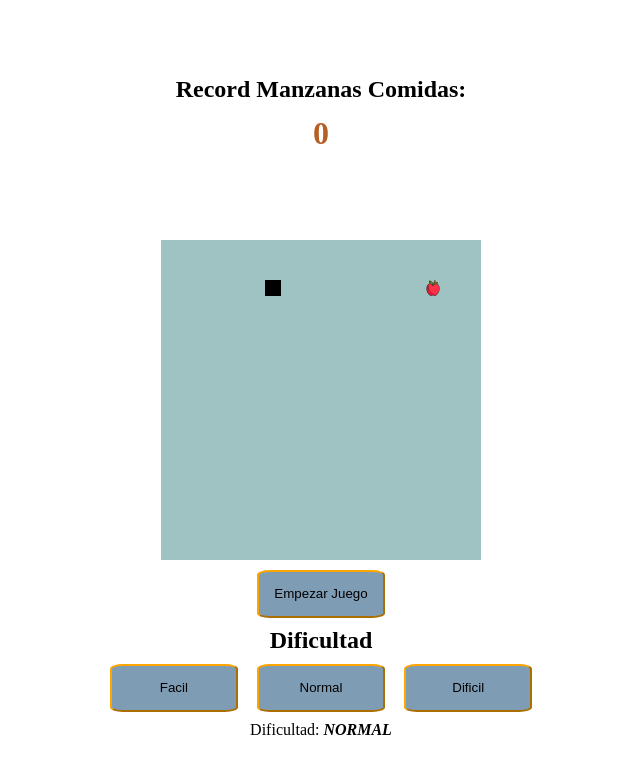
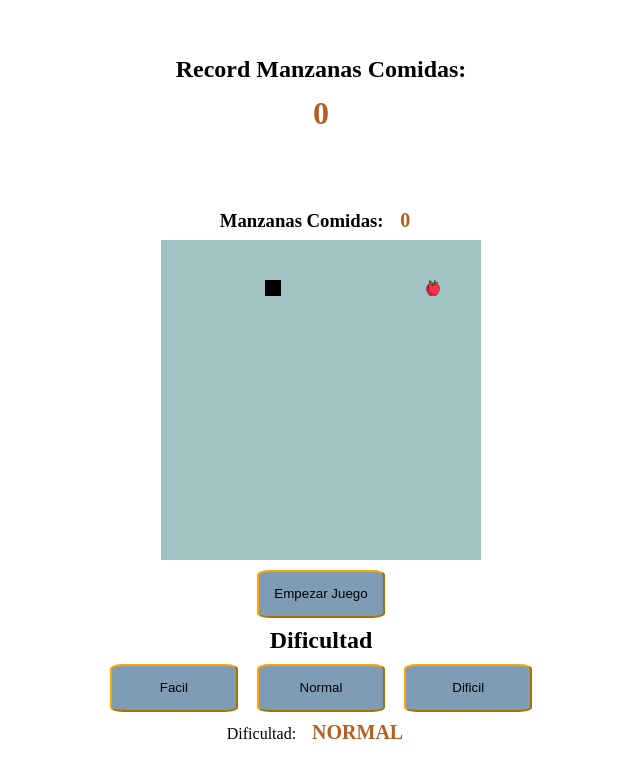
Before and after one commit to Ignacio-Joaquin-Garcia/Snake-Game, a plain HTML site: page index.html in a window 1280 px wide. Both pictures are taken after a click on the button "Empezar Juego". Shown: the whole page, without its empty margins (319-959 px from the left). Drawn offline with Linux system fonts and the light colour scheme.

Commit message:
record manzanas y LocalStorage

```diff
--- a/index.html
+++ b/index.html
@@ -7,10 +7,13 @@
     <link rel="stylesheet" href="style.css">
 </head>
 <body>
-    <div class="record">
-        <h1>Record Manzanas Comidas: </h1>
-        <p id="recordAppleEaten">0</p>
-    </div>
+    <section class="record">
+        <div>
+            <h1>Record Manzanas Comidas: </h1>
+            <p id="recordAppleEaten">0</p>
+        </div>
+        <h3>Manzanas Comidas: <span id="appleEatenInGame">0</span></h3>
+    </section>
     <main id="game"></main>
     <section class="gameDisplay">
         <button id="start" type="submit">Empezar Juego</button>
--- a/index.js
+++ b/index.js
@@ -1,7 +1,17 @@
+const startGame = document.getElementById("start");
+
+const pAppleRecord = document.getElementById("recordAppleEaten");
+const appleEatenInGame = document.getElementById("appleEatenInGame");
+
 const apple = document.getElementById("apple");
 let appleEaten = 0;
-const startGame = document.getElementById("start");
-const pAppleRecord = document.getElementById("recordAppleEaten");
+let appleRecordStorage = localStorage.getItem("appleRecord");
+let appleRecord = 0;
+if (appleRecordStorage != null){
+    console.log("si")
+    appleRecord = Number(appleRecordStorage)
+    pAppleRecord.textContent = appleRecord;
+}
 
 const dEasy = document.getElementById("dEasy");
 const dNormal = document.getElementById("dNormal");
@@ -27,6 +37,7 @@ function randomNumber(min, max){
 function game(){
     //Parametros Iniciales del Juego
     startGame.removeEventListener("click", game); //Removemos Boton de Iniciar Juego
+    appleEatenInGame.textContent = appleEaten;
     let tail = 0;
     tailDirection = [];
     tailTrack = false;
@@ -138,6 +149,12 @@ function game(){
             playerPosition.x = randomNumber(1,10);
             playerPosition.y = randomNumber(1,10);
             clearInterval(gameProgress);
+            if (appleEaten > appleRecord){
+                appleRecord = appleEaten
+                pAppleRecord.textContent = appleRecord;
+                localStorage.setItem("appleRecord", appleRecord);
+            }
+            appleEaten = 0;
 
             startGame.addEventListener("click", game);
         }
@@ -161,7 +178,7 @@ function game(){
     function havePlayerAteApple(){
         if((playerPosition.x == xApple) && (playerPosition.y == yApple)){
             appleEaten++;
-            pAppleRecord.textContent = appleEaten;
+            appleEatenInGame.textContent = appleEaten;
             apple.style.display = "none";
             console.log("Apple Eaten")
         }
--- a/style.css
+++ b/style.css
@@ -12,10 +12,14 @@ body{
     grid-template-rows: 1fr 1fr 1fr;
 }
 .record{
+    margin-top: 3rem;
     grid-row: 1;
     grid-column: 2;
-    justify-self: center;
-    align-self: center;
+    display: flex;
+    flex-direction: column;
+    align-items: center;
+    justify-content: space-around;
+    text-align: center;
 }
 .record h1{
     font-size: 1.5rem;
@@ -79,6 +83,12 @@ button{
     margin: 0.6rem;
 }
 span{
-    font-weight: bold;
-    font-style: italic;
+    font-size: 1.25rem;
+    text-align: center;
+    margin: 0.75rem;
+    color: rgb(182, 95, 37);
+    font-weight: 800;
 }
+h3{
+    margin-top: 3rem;
+}
```
